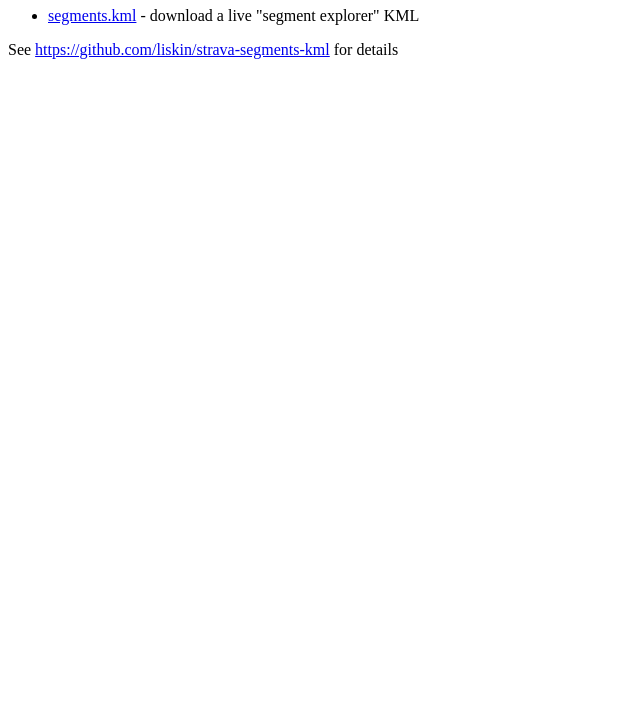
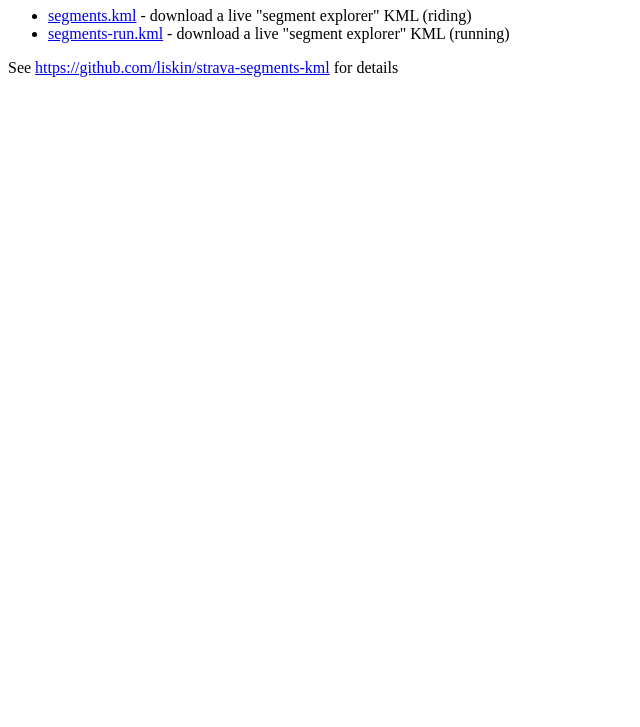
Before and after one commit to liskin/strava-segments-kml, a plain HTML site: page index.html in a window 1280 px wide. Shown: the part 73-800 px from the top of the page, without its empty margins (0-640 px from the left). Drawn offline with Linux system fonts and the light colour scheme.

Commit message:
Add running segments
fixes #2

```diff
--- a/index.html
+++ b/index.html
@@ -8,7 +8,8 @@
 		<h1>Strava Segments KML</h1>
 
 		<ul>
-			<li><a href="segments.kml">segments.kml</a> - download a live "segment explorer" KML</li>
+			<li><a href="segments.kml">segments.kml</a> - download a live "segment explorer" KML (riding)</li>
+			<li><a href="segments-run.kml">segments-run.kml</a> - download a live "segment explorer" KML (running)</li>
 		</ul>
 
 		<p>See <a href="https://github.com/liskin/strava-segments-kml">https://github.com/liskin/strava-segments-kml</a> for details<p>
```
Also changed, not shown: 1 other file.
